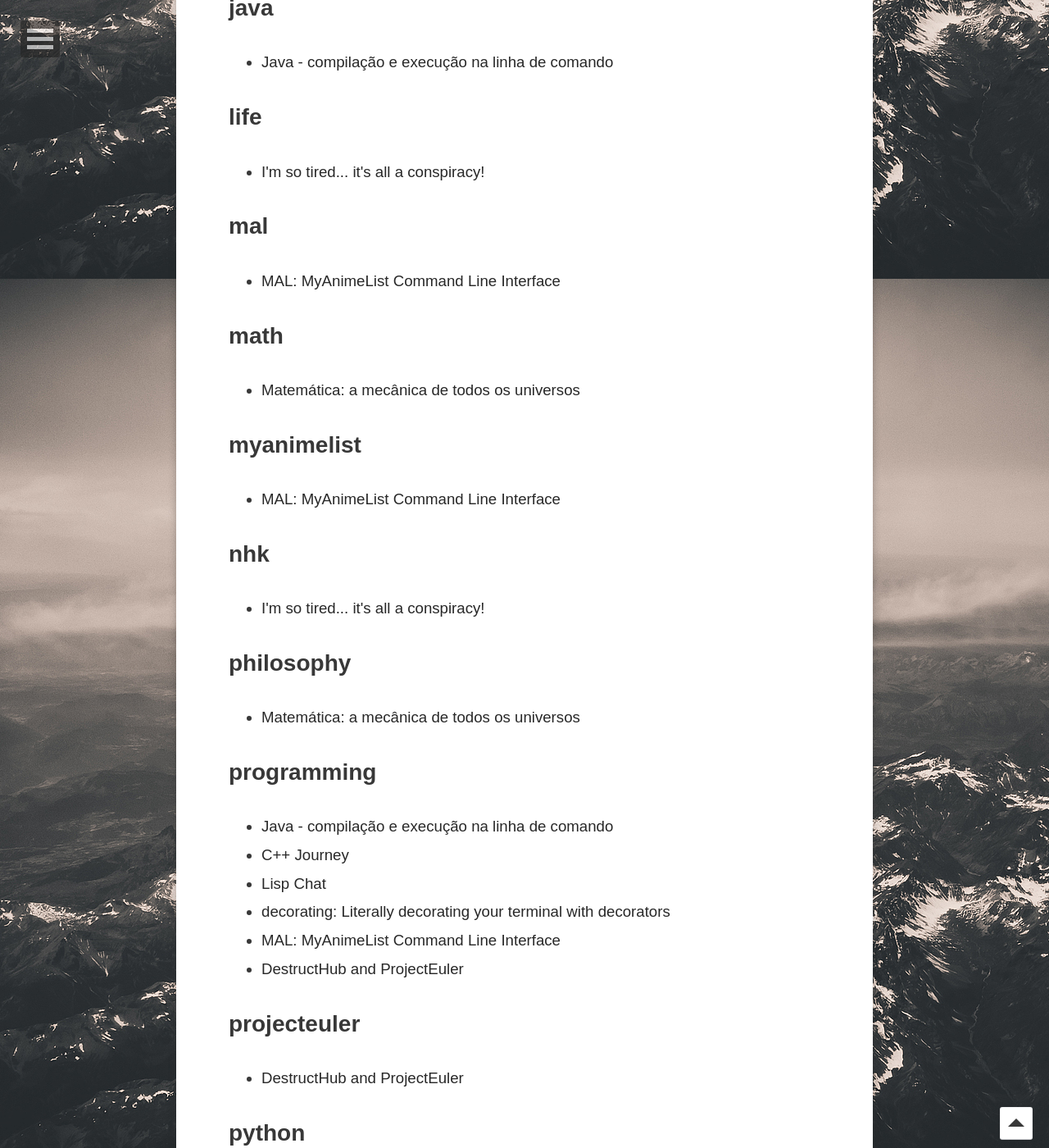
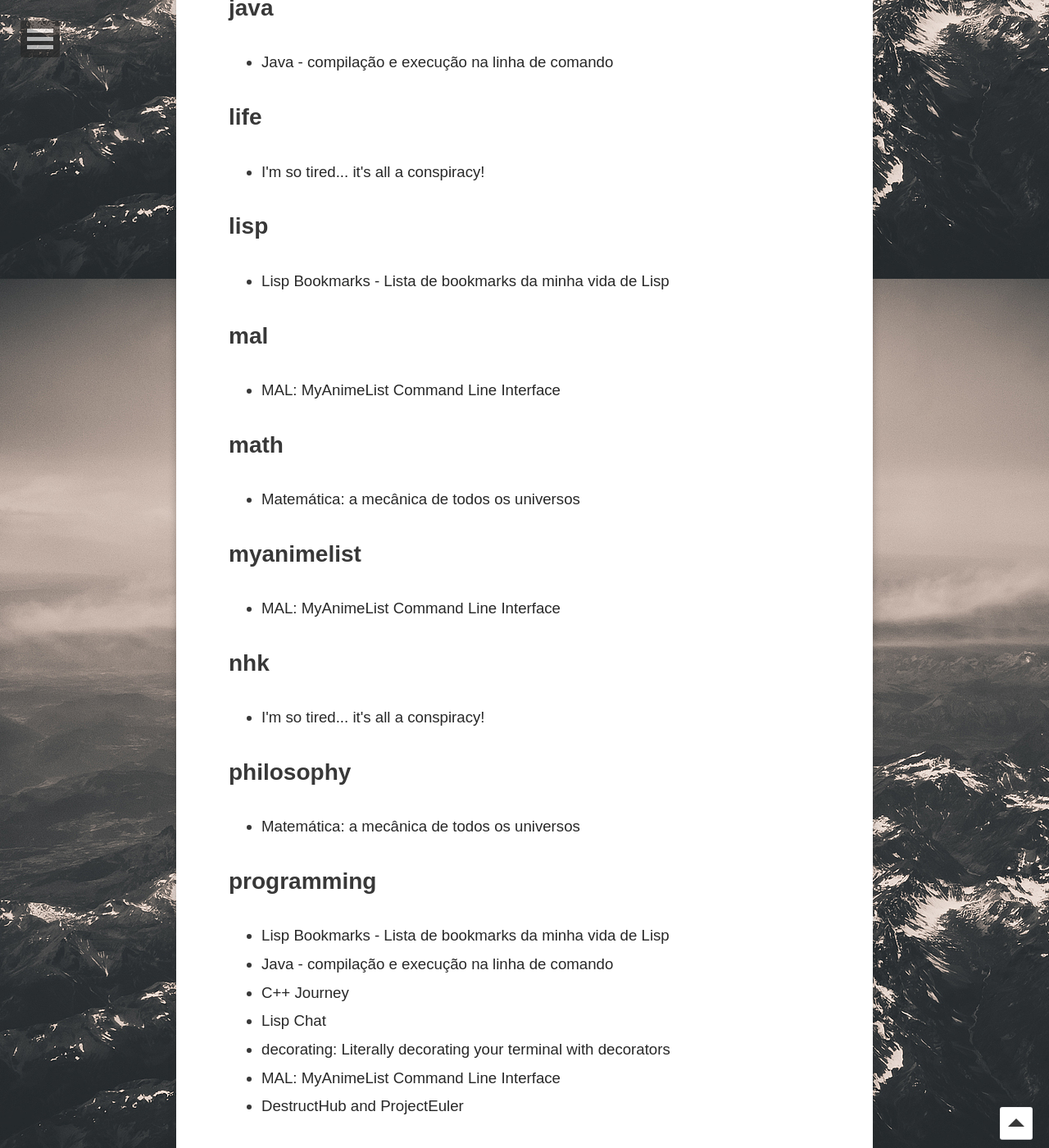
Before and after one commit to ryukinix/ryukinix.github.io, a Jekyll site: the page built from tags/index.html, in a window 1280 px wide and 1400 px high, scrolled down 1980 px. Shown: the whole window at 82% size. Built offline with Jekyll 4.4.1, drawn with Linux system fonts in a browser that asks for light colours; some web fonts are replaced.

Commit message:
[posts] fix lisp-bookmarks formatting
Complaining to the standards of jekyll.

```diff
--- a/_posts/2017-10-26-lisp-bookmarks.html
+++ b/_posts/2017-10-26-lisp-bookmarks.html
@@ -1,3 +1,29 @@
+---
+layout: post
+date: 2017-08-26
+author: Manoel Vilela
+title: Lisp Bookmarks - Lista de bookmarks da minha vida de Lisp
+excerpt: Nas profundezas arcaicas, um mundo de Lisp será encontrado
+tags:
+- lisp
+- programming
+categories:
+- lisp
+- programming
+comments: true
+---
+<style>
+  pre.src {
+    background-color: #303030;
+    color: #e5e5e5;
+    padding: 1em;
+    padding-top: 1em;
+    padding-right: 1em;
+    padding-bottom: 1em;
+    padding-left: 1em;
+  }
+</style>
+
 <!DOCTYPE NETSCAPE-Bookmark-file-1>
 <!-- This is an automatically generated file.
      It will be read and overwritten.
```
